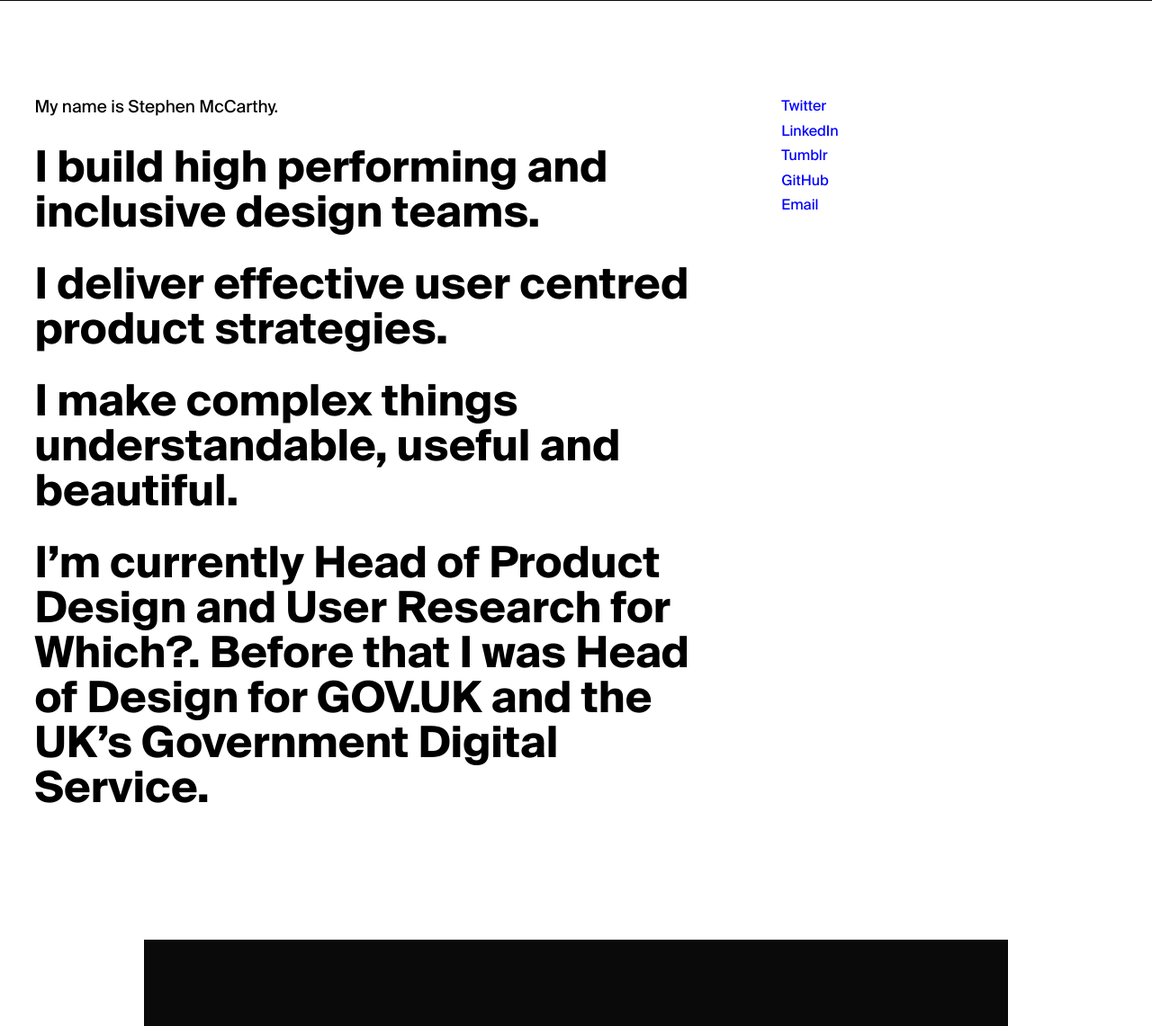
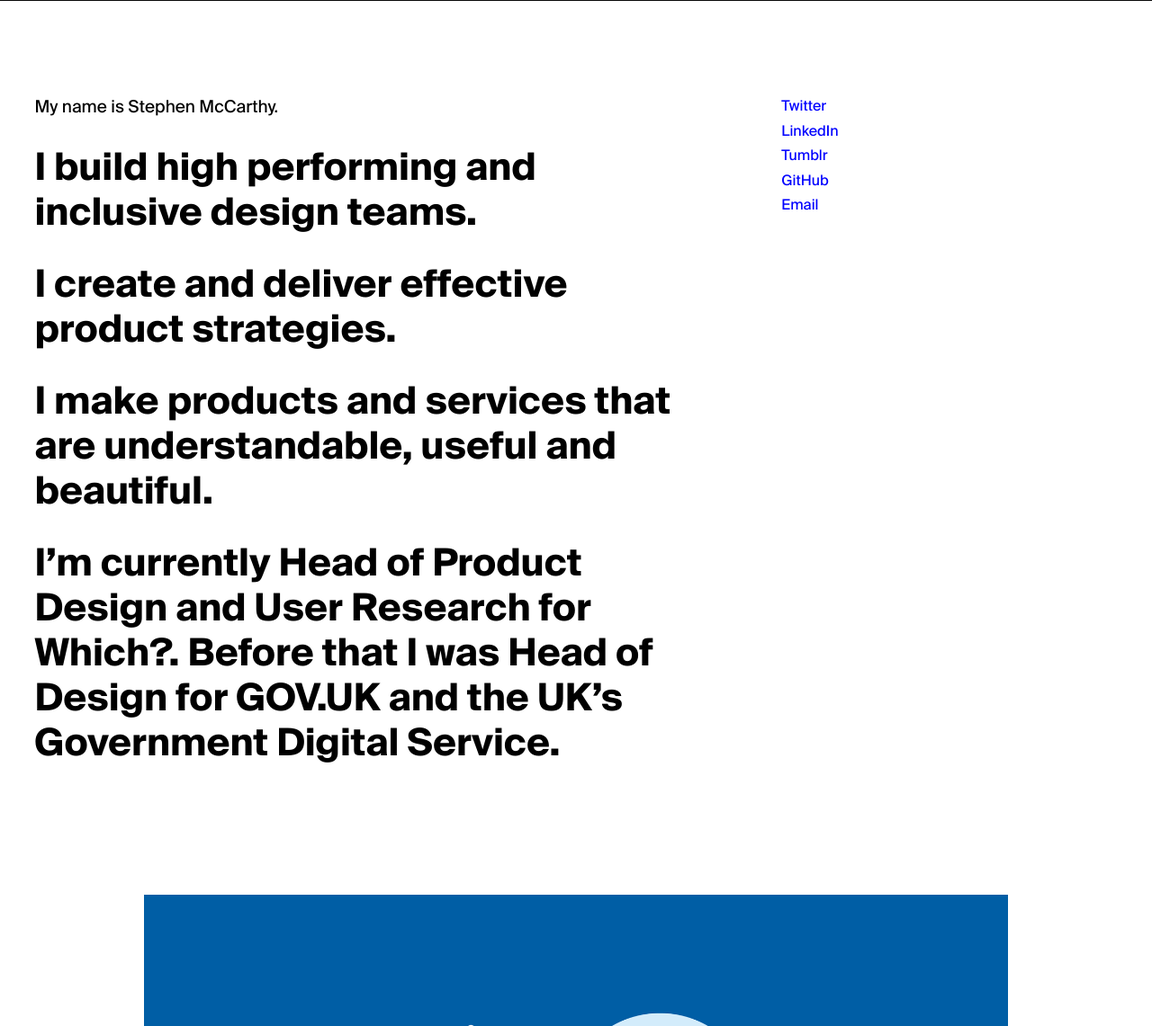
Before and after one commit to stephenjoe1/loft27design, a PHP site: page / in a window 1280 px wide. Shown: the part 798-1939 px from the top of the page at 90% size. Run offline with PHP 8.4, Linux system fonts and the light colour scheme; some libraries are stand-ins or nearby versions.

Commit message:
updated bio2

```diff
--- a/css/main.css
+++ b/css/main.css
@@ -187,7 +187,7 @@
 
 .intro-about p.lede {
 	font-family: 'SuisseIntl-Bold-WebXL', Helvetica neue, Helvetica, sans-serif;
-	font-size: 48px;
+	font-size: 42px;
 	line-height: 50px;
 	margin-bottom: 30px;
 	margin-top: 0px;
--- a/index.html
+++ b/index.html
@@ -62,9 +62,9 @@
 
  				<p class="lede">I build high performing and inclusive design teams.</p>
 
-				<p class="lede">I deliver effective user centred product strategies.</p>
+				<p class="lede">I create and deliver effective product strategies.</p>
 
-				<p class="lede">I make complex things understandable, useful and beautiful.</p>
+				<p class="lede">I make products and services that are understandable, useful and beautiful.</p>
 
 				<p class="lede">I’m currently Head of Product Design and User Research for Which?. Before that I was Head of Design for GOV.UK and the UK’s Government Digital Service.</p>
 
@@ -85,15 +85,15 @@
 		<div class="work-section" id="work">
 		<h2 aria-label="Work examples"></h2>
 
-			<div class="image-name">
-		    	<img src="images/govuk-00.png">
-		        <p class="project-name"><a href="project-govuk.html">Building the GOV.UK design language</a></p>
-			</div>
-
 
 			<div class="image-name">
 		    	<img src="images/Product-illustration-PaaS.png">
 		        <p class="project-name"><a href="project-gaap.html">Creating common platforms for the public sector</a></p>
+			</div>
+
+			<div class="image-name">
+		    	<img src="images/govuk-00.png">
+		        <p class="project-name"><a href="project-govuk.html">Building the GOV.UK design language</a></p>
 			</div>
 
 
```
